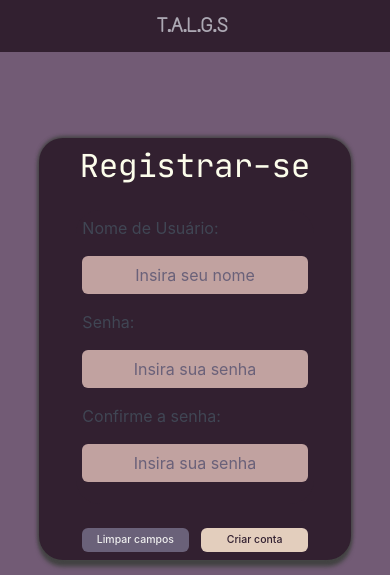
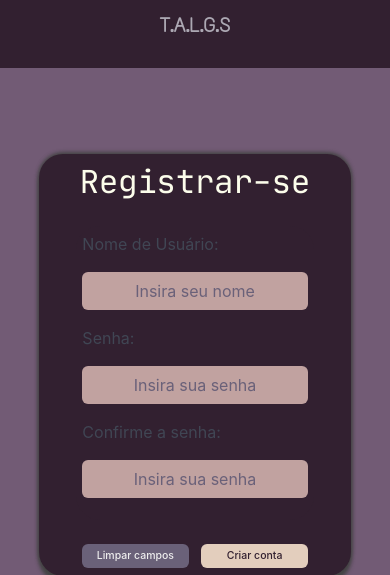
Before and after one commit to EduardoStarZ/TALGS, a Django app: page /auth/register/ in a window 390 px wide. Shown: the top 575 px of the page. Run offline with Django 4.2, Linux system fonts and the light colour scheme; some libraries are stand-ins or nearby versions.

Commit message:
there's new bugs with the goddamn text in the navbar again :D //todo

```diff
--- a/TALGS/templates/assets/link.html
+++ b/TALGS/templates/assets/link.html
@@ -1 +1 @@
-<a {{ properties }} class="button {{ color }} is-{{ size }} mx-{{ mx }} my-{{ my }} {{other_classes}} is-responsive">{{ text }}</a>
+<a {{ properties }} class="button {{ color }} is-{{ size }} mx-{{ mx }} my-{{ my }} is-pulled-{{ float }} {{other_classes}} is-responsive">{{ text }}</a>
--- a/TALGS/templates/master.html
+++ b/TALGS/templates/master.html
@@ -9,15 +9,12 @@
 </head>
 
 <body>
-    <div class="navbar-center my-4 center">
-        <p class="title is-light-gray is-5">T.A.L.G.S</p>
-    </div>
 
     <nav id="navbar" class="navbar" role="navigation" aria-label="main navigation">
 
         <div class="navbar-brand">
             <div class="navbar-center-mobile">
-                <p class="title is-light-gray is-5 my-2">T.A.L.G.S</p>
+                <p class="title is-light-gray is-5">T.A.L.G.S</p>
             </div>
             {% block nav_burger %}{% endblock %}
         </div>
@@ -29,6 +26,9 @@
             </div>
         </div>
 
+        <div class="navbar-center my-4 center">
+            <p class="title is-light-gray is-5">T.A.L.G.S</p>
+        </div>
 
         <div class="navbar-menu">
             <div class="navbar-end">
--- a/pages/static/css/master.css
+++ b/pages/static/css/master.css
@@ -28,6 +28,10 @@ html {
     background-color: #725B75 !important;
 }
 
+.navbar, .navbar-brand {
+    height: max-content !important;
+}
+
 .navbar-center p {
     display: inline;
     align-items: center !important;
@@ -38,11 +42,9 @@ html {
 }
 
 .navbar-center {
-    position: absolute;
     align-self: center;
-    left: calc(50% - 3dvw);
     z-index: 200;
-    margin: 0;
+    margin: 0 auto;
 }
 
 .navbar-center-mobile p {
@@ -53,7 +55,6 @@ html {
     background-color: #322030 !important;
     width: 100% !important;
     align-content: center !important;
-    align-items: center !important;
 }
 
 .navbar-menu {
@@ -93,18 +94,10 @@ div.spacing {
     .navbar-center-mobile p,
     .navbar-center-mobile {
         display: inline !important;
-        align-items: center !important;
         font-family: TextMeOne !important;
         align-self: center !important;
         margin-right: auto !important;
         margin-left: auto !important;
-    }
-
-    .navbar-center-mobile {
-        position: absolute;
-        left: calc(50% - 4.5dvh);
-        z-index: 200;
-        margin: 0;
     }
 
     div.spacing {
```
Also changed, not shown: pages/templates/client_panel.html (+17 -1 lines).
